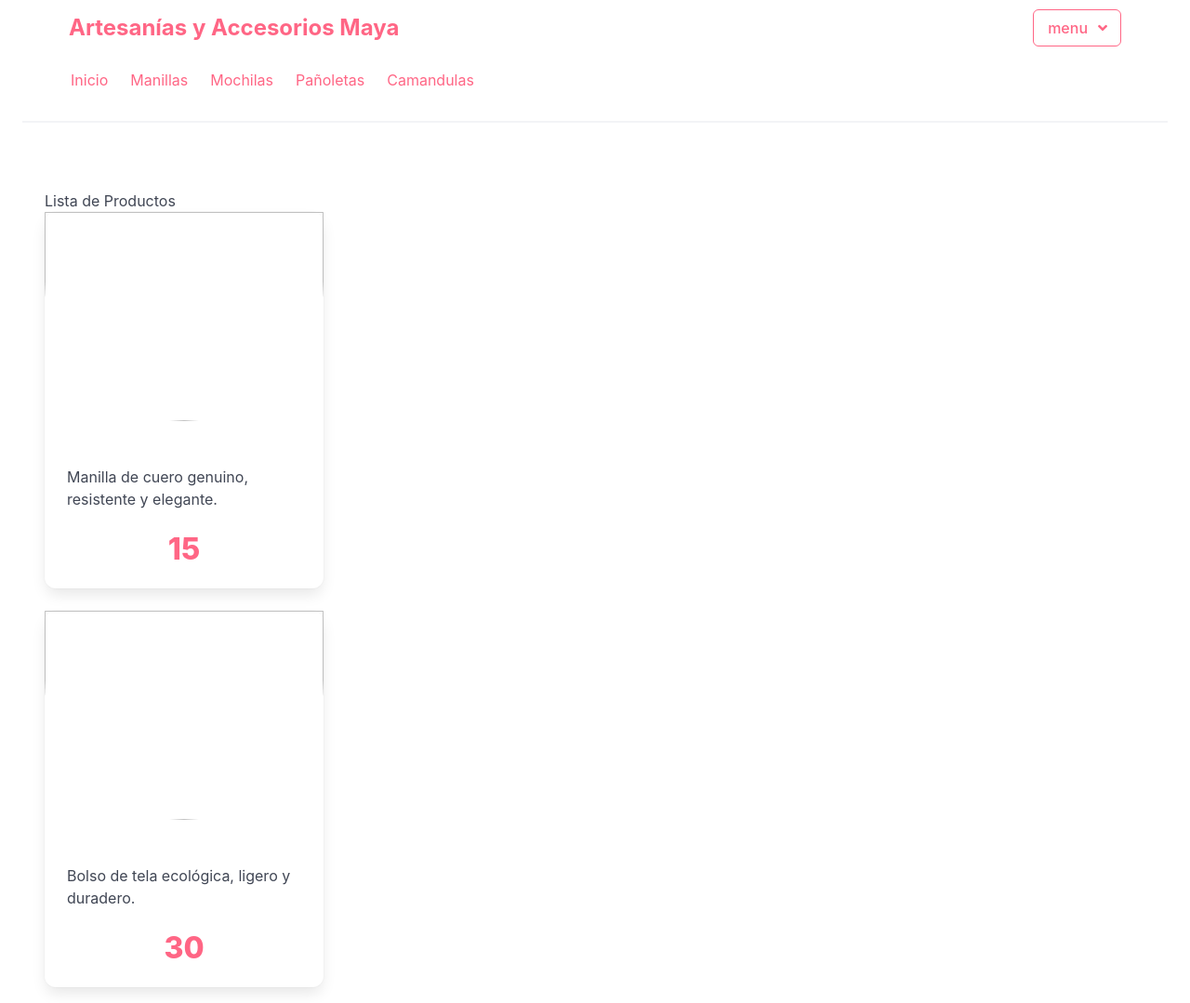
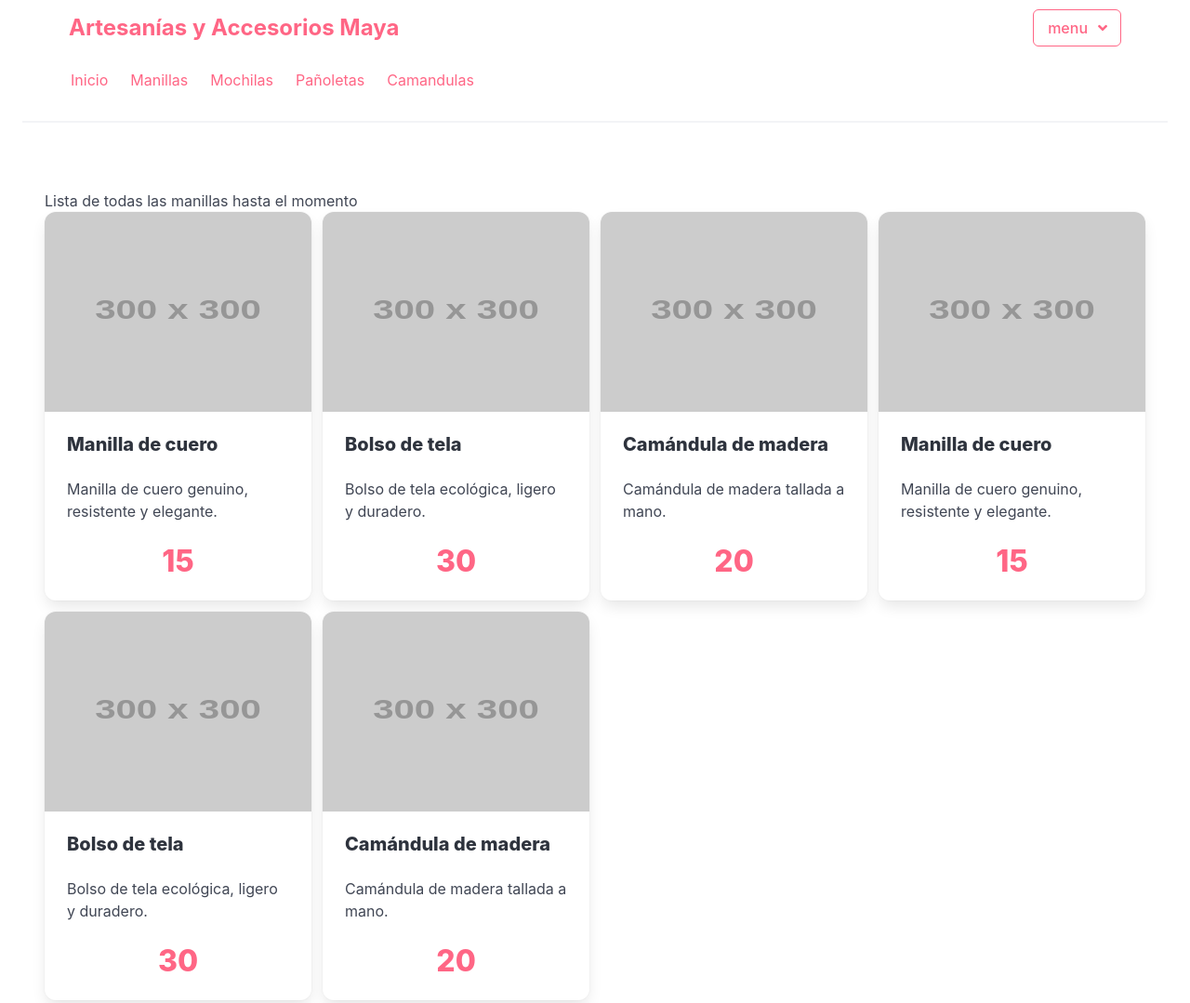
Before and after one commit to Nosebone96/Maya, a Gatsby site: page /manillas in a window 1280 px wide. Shown: the top 1079 px of the page at 93% size. Built offline with nearby package versions, Linux system fonts and the light colour scheme; Gatsby itself is replaced by a stand-in of ours; placeholder pictures from the web are drawn by us.

Commit message:
create page for products (escapate conmigo donde nadie nos vea)

```diff
--- a/content/products/products.json
+++ b/content/products/products.json
@@ -3,21 +3,42 @@
       "name": "Manilla de cuero",
       "description": "Manilla de cuero genuino, resistente y elegante.",
       "price": 15.00,
-      "imgUrl": "sihola",
+      "imgUrl": "https://via.placeholder.com/300",
       "category": "Manillas"
     },
     {
       "name": "Bolso de tela",
       "description": "Bolso de tela ecológica, ligero y duradero.",
       "price": 30.00,
-      "imgUrl": "sihola",
+      "imgUrl": "https://via.placeholder.com/300",
       "category": "Bolsos"
     },
     {
       "name": "Camándula de madera",
       "description": "Camándula de madera tallada a mano.",
       "price": 20.00,
-      "imgUrl": "sihola",
+      "imgUrl": "https://via.placeholder.com/300",
+      "category": "Camándulas"
+    },
+    {
+      "name": "Manilla de cuero",
+      "description": "Manilla de cuero genuino, resistente y elegante.",
+      "price": 15.00,
+      "imgUrl": "https://via.placeholder.com/300",
+      "category": "Manillas"
+    },
+    {
+      "name": "Bolso de tela",
+      "description": "Bolso de tela ecológica, ligero y duradero.",
+      "price": 30.00,
+      "imgUrl": "https://via.placeholder.com/300",
+      "category": "Bolsos"
+    },
+    {
+      "name": "Camándula de madera",
+      "description": "Camándula de madera tallada a mano.",
+      "price": 20.00,
+      "imgUrl": "https://via.placeholder.com/300",
       "category": "Camándulas"
     }
   ]
--- a/src/components/card.js
+++ b/src/components/card.js
@@ -1,23 +1,24 @@
+import { Link, navigate } from "gatsby";
 import React from "react";
 
 const Card = ({name, description, imgUrl, price}) => {
 
-    const go_product = () => {
-
-    }
 
     return (
 
-        <div className="card" style={{ maxWidth: "300px" }} onClick={go_product}>
+        <div
+            className="card"
+            style={{ maxWidth: "300px", cursor:"pointer", minWidth: "200px" }}
+            onClick={() => window.location.href = `/product?name=${encodeURIComponent(name)}&description=${encodeURIComponent(description)}&imgUrl=${encodeURIComponent(imgUrl)}&price=${price}`}>
             <div className="card-image">
                 <figure className="image is-4by3">
-                    <img src={imgUrl} alt={name} className="is-rounded" />
+                    <img src={imgUrl} alt={name} />
                 </figure>
             </div>
             <div className="card-content">
                 <div className="media">
                     <div className="media-content">
-                        <p className="title is-4">{name}</p>
+                        <p className="title is-5">{name}</p>
 
                     </div>
 
--- a/src/components/header.js
+++ b/src/components/header.js
@@ -44,7 +44,7 @@ const Header = () => {
                     <div className="navbar-start">
                         <Link className="navbar-item has-text-danger" to="/">Inicio</Link>
                         <Link className="navbar-item has-text-danger" to="/manillas">Manillas</Link>
-                        <Link className="navbar-item has-text-danger" to="">Mochilas</Link>
+                        <Link className="navbar-item has-text-danger" to="/product">Mochilas</Link>
                         <Link className="navbar-item has-text-danger" to="">Pañoletas</Link>
                         <Link className="navbar-item has-text-danger" to="">Camandulas</Link>
 
--- a/src/components/layout.js
+++ b/src/components/layout.js
@@ -8,7 +8,7 @@ const Layout = ({ children }) => {
         <>
             <div>
                 <Header />
-                <section className="section">
+                <section className="section is-centered">
                     <main>{children}</main>
                 </section>
                 <Footer />
--- a/src/pages/index.js
+++ b/src/pages/index.js
@@ -8,10 +8,7 @@ const IndexPage = () => {
   return (
     <Layout>
         <div>
-            <h2>hola buenas noches</h2>
-
-            <Card title="manilla" description="hecha de los mejores materiales del mercado" imageUrl="" price="12.000$" />
-
+            <Card name="manilla" description="hecha de los mejores materiales del mercado" imgUrl="https://via.placeholder.com/300" price="12.000$" />
         </div>
 
     </Layout>
--- a/src/pages/manillas.js
+++ b/src/pages/manillas.js
@@ -10,12 +10,17 @@ const Manillas = ({ data }) => {
 
   return (
     <Layout>
-      <h1>Lista de Productos</h1>
-      <ul>
-        {products.map(({ node }) => (
-          <Card title={node.name} description={node.description} imageUrl={node.imageUrl} price={node.price} />
-        ))}
-      </ul>
+      <h1>Lista de todas las manillas hasta el momento</h1>
+      <div className="fixed-grid has-4-cols-desktop has-1-cols-mobile has-2-cols-tablet is-centered">
+        <div className="grid is-centered">
+          {products.map(({ node }) => (
+              <div className="cell is-col-min-1">
+                <Card name={node.name} description={node.description} imgUrl={node.imgUrl} price={node.price} />
+              </div>
+            ))}
+        </div>
+
+      </div>
     </Layout>
   );
 };
@@ -28,6 +33,7 @@ export const query = graphql`
         node {
           name
           description
+          imgUrl
           price
           category
         }
```
Also changed, not shown: src/pages/product.js (added, +50 -0 lines).
